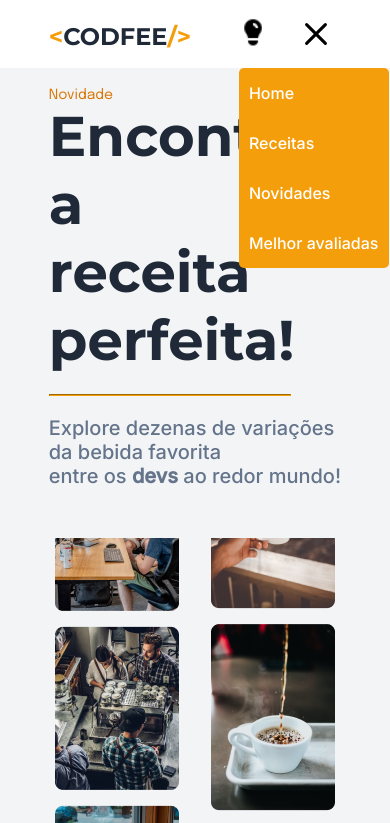
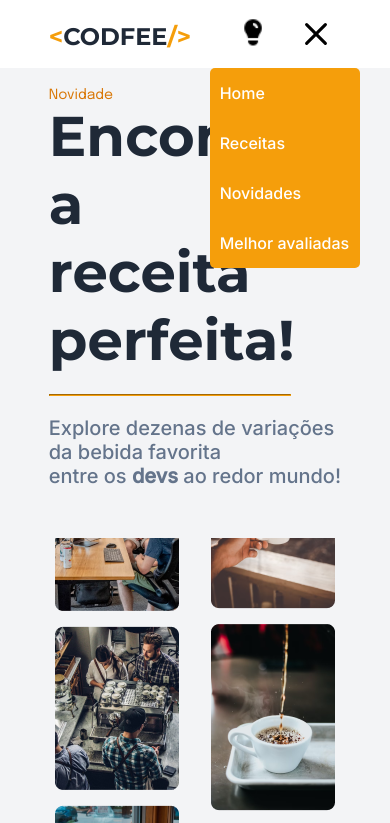
Before and after one commit to DouglasBsales/Ballecofe, a plain HTML site: page index-light.html in a window 390 px wide. Both pictures are taken after a click on the button 316 px from the left and 34 px from the top of the page. Shown: the top 823 px of the page. Drawn offline with nearby package versions, Linux system fonts and the light colour scheme.

Commit message:
att margem do menu mobile

```diff
--- a/style.css
+++ b/style.css
@@ -102,7 +102,6 @@ header nav ul li a{
     justify-content: flex-end;
     display: none;
     position: relative;
-    transition: 0.5s ease-in-out;
 }
 
 
@@ -116,7 +115,6 @@ header nav ul li a{
     top: 0;
     left: 75%;
     z-index: 1;
-    transition: 0.5s ease-in-out;
 }
 
 .menu-mobile ul li{
@@ -180,7 +178,6 @@ header button .icone{
 
 #light .lampada{
     width: 30px;
-    margin-right: -40px;
     cursor: pointer;
 }
 
@@ -567,7 +564,7 @@ footer #last{
     }
 
     #light .menu-mobile ul{
-        left: 65%;
+        left: 55%;
     }
 
     .menu-mobile ul{
```
